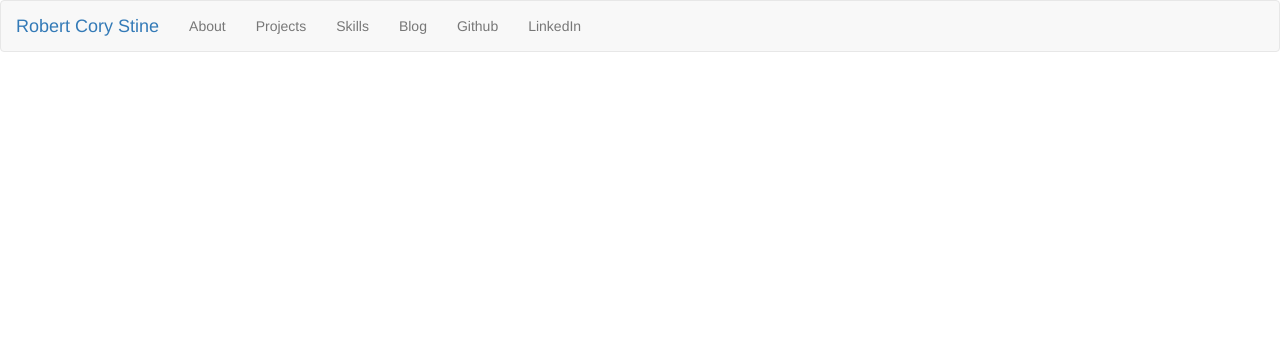
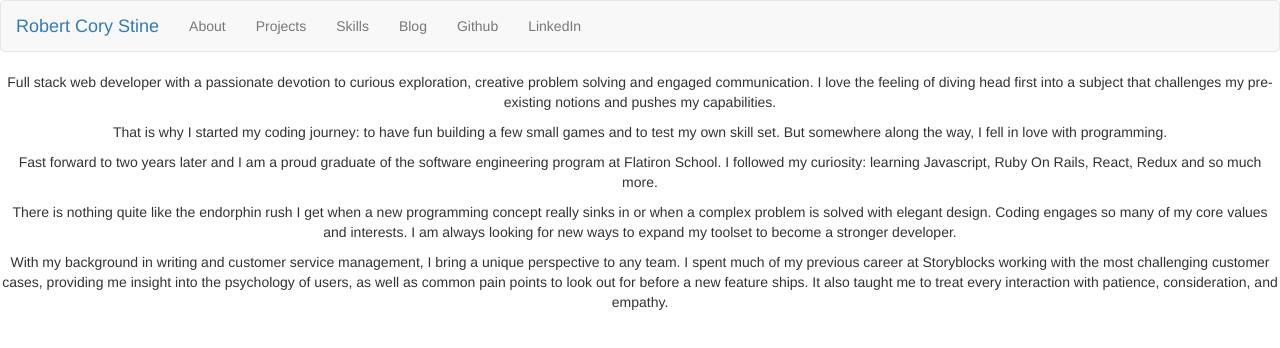
Before and after one commit to GoldenPavilion/portfolio, a React (Create React App) app: page /about in a window 1280 px wide. Shown: the top 348 px of the page. Built offline with nearby package versions, Linux system fonts and the light colour scheme.

Commit message:
added about text

```diff
--- a/src/About.js
+++ b/src/About.js
@@ -3,6 +3,15 @@ import React from 'react';
 const About = () => {
     return(
         <div>
+            <p>Full stack web developer with a passionate devotion to curious exploration, creative problem solving and engaged communication. I love the feeling of diving head first into a subject that challenges my pre-existing notions and pushes my capabilities.</p>
+
+            <p>That is why I started my coding journey: to have fun building a few small games and to test my own skill set. But somewhere along the way, I fell in love with programming.</p>
+
+            <p>Fast forward to two years later and I am a proud graduate of the software engineering program at Flatiron School. I followed my curiosity: learning Javascript, Ruby On Rails, React, Redux and so much more.</p>
+
+            <p>There is nothing quite like the endorphin rush I get when a new programming concept really sinks in or when a complex problem is solved with elegant design. Coding engages so many of my core values and interests. I am always looking for new ways to expand my toolset to become a stronger developer.</p>
+
+            <p>With my background in writing and customer service management, I bring a unique perspective to any team. I spent much of my previous career at Storyblocks working with the most challenging customer cases, providing me insight into the psychology of users, as well as common pain points to look out for before a new feature ships. It also taught me to treat every interaction with patience, consideration, and empathy.</p>
         </div>
     )
 }
```
